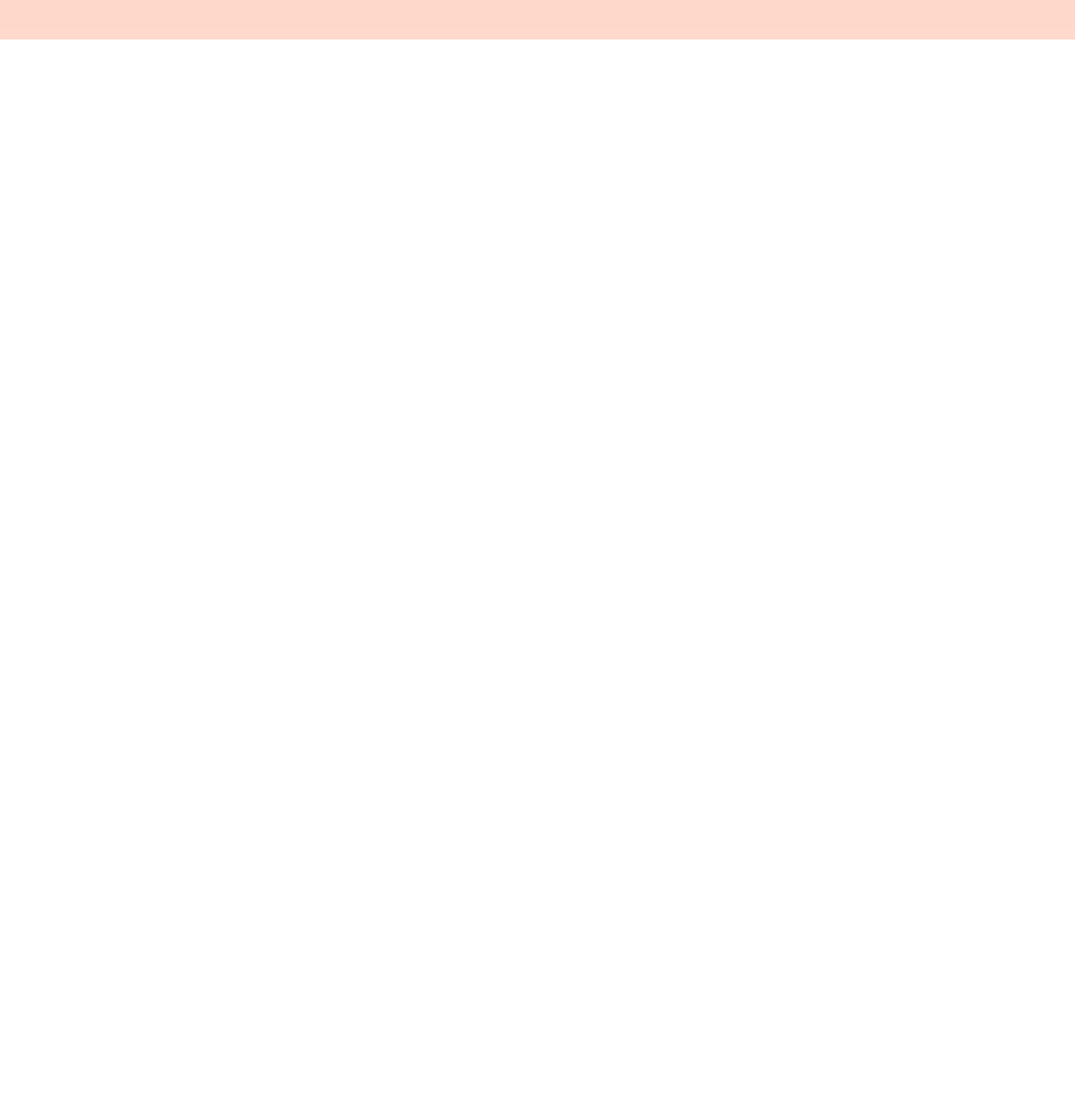
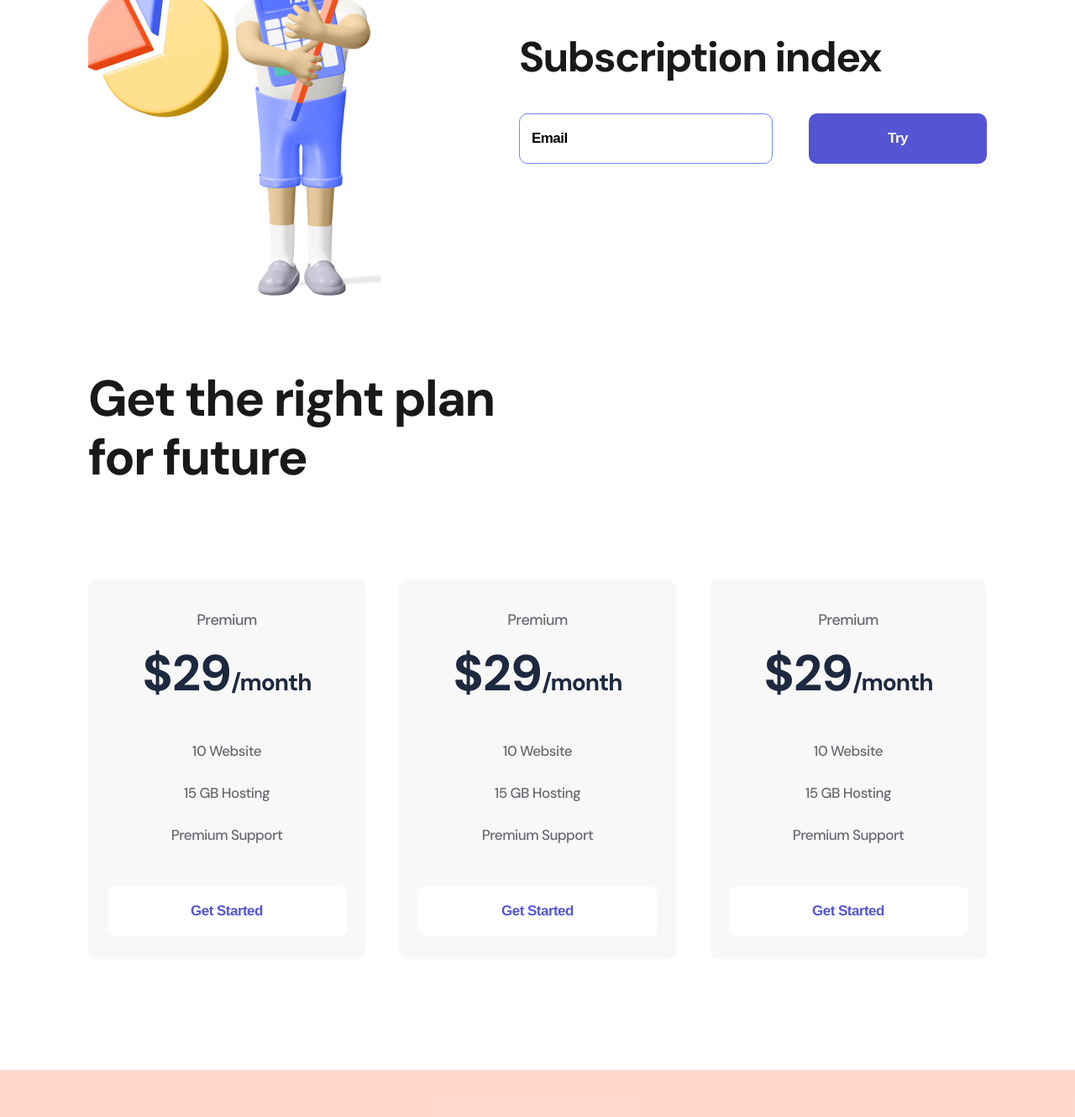
Before and after one commit to AndreyBaliuk/logoipsum, a plain HTML site: page index.html in a window 1280 px wide. Shown: the part 983-2313 px from the top of the page at 84% size. Before the commit the page ends 1030 px from the top, so only its background shows below. Drawn offline with nearby package versions, Linux system fonts and the light colour scheme.

Commit message:
Add files via upload

```diff
--- a/index.html
+++ b/index.html
@@ -51,6 +51,53 @@
     </div>
     <div><img src="./img/firstman.png" alt="firstman"></div>
   </section>
+  <section class="container subscribe">
+    <div>
+      <img src="./img/Content Image 02.png" alt="content">
+    </div>
+    <div>
+      <h2 class="subscribe_title">Subscription index</h2>
+      <form>
+        <input type="email" placeholder="Email">
+        <button class="button button_violet">Try</button>
+      </form>
+    </div>
+  </section>
+  <section class="container plan">
+    <h2 class="plan_title">Get the right plan for future</h2>
+    <div class="plan_flex">
+      <div class="item">
+        <p class="item_text">Premium</p>
+        <h3 class="item_title">$29<span>/month</span></h3>
+        <ul>
+          <li class="item_li">10 Website</li>
+          <li class="item_li">15 GB Hosting</li>
+          <li class="item_li">Premium Support</li>
+        </ul>
+        <button class="button button_item">Get Started</button>
+      </div>
+      <div class="item">
+        <p class="item_text">Premium</p>
+        <h3 class="item_title">$29<span>/month</span></h3>
+        <ul>
+          <li class="item_li">10 Website</li>
+          <li class="item_li">15 GB Hosting</li>
+          <li class="item_li">Premium Support</li>
+        </ul>
+        <button class="button button_item">Get Started</button>
+      </div>
+      <div class="item">
+        <p class="item_text">Premium</p>
+        <h3 class="item_title">$29<span>/month</span></h3>
+        <ul>
+          <li class="item_li">10 Website</li>
+          <li class="item_li">15 GB Hosting</li>
+          <li class="item_li">Premium Support</li>
+        </ul>
+        <button class="button button_item">Get Started</button>
+      </div>
+    </div>
+  </section>
   <footer class="footer">
     <div class="container footer_flex">
     <div>
--- a/style/style.css
+++ b/style/style.css
@@ -9,7 +9,7 @@ body{
     background-color: rgba(255, 113, 67,0.27);
     padding: 38px 0 48px;
 }
-.header_flex,.footer_flex,.about{
+.header_flex,.footer_flex,.about,.subscribe,.plan_flex{
     display: flex;
     justify-content: space-between;
     align-items: center;
@@ -114,3 +114,102 @@ body{
     color: black;
     transition: 300ms;
 }
+
+.subscribe{
+    margin-bottom: 85px;
+}
+.subscribe_title{
+    font-style: normal;
+    font-weight: 700;
+    font-size: 50px;
+    line-height: 57px;
+    letter-spacing: -1.56316px;
+    color: #19191B;
+    margin-bottom: 38px;
+}
+input{
+    width: 302px;
+    height: 60px;
+    border-radius: 10px;
+    border: 1px solid #7087FF;
+    padding-left: 14px;
+    box-sizing: border-box;
+    margin-right: 39px;
+}
+input::placeholder,input{
+    font-weight: bold;
+    font-size: 17px;
+    line-height: 22px;
+    letter-spacing: -0.531474px;
+    color: #000000;
+}
+input:focus{
+    outline:none;
+}
+
+.plan{
+    margin-bottom: 132px;
+}
+.plan_title{
+    font-weight: 700;
+    font-size: 60px;
+    line-height: 70px;
+    letter-spacing: -1.87579px;
+    color: #19191B;
+    max-width: 504px;
+    margin-bottom: 110px;
+}
+.item{
+    width: 330px;
+    background: #F8F8F8;
+    border-radius: 10px;
+    text-align: center;
+    padding: 34px 0 27px;
+}
+.item:hover{
+    transition: 500ms;
+    background: #FF7143;
+    box-shadow: 0px 32px 34px rgba(255, 112, 59, 0.317827);
+}
+.item_text{
+    font-weight: 400;
+    font-size: 18px;
+    line-height: 28px;
+    text-align: center;
+    letter-spacing: -0.562737px;
+    color: #696871;
+}
+.item:hover .item_text,.item:hover .item_title,.item:hover .item_li{
+    color: #fff;
+    transition: 500ms;
+}
+.item_title{
+    font-weight: 700;
+    font-size: 60px;
+    line-height: 56px;
+    letter-spacing: -1.03448px;
+    color: #1d293f;
+    margin: 22px 0 28px;
+}
+.item_title span{
+    font-size: 28px;
+}
+.item_li{
+    list-style: none;
+    font-weight: 400;
+    font-size: 17px;
+    line-height: 50px;
+    letter-spacing: -0.531474px;
+    color: #696871;
+}
+.button_item{
+    width: 285px;
+    background: #fff;
+    color: #5454D4;
+    margin-top: 36px;
+}
+.item:hover .button_item{
+   background: #9F3919;
+   color: #fff;
+   transition: 500ms;
+}
```
Also changed, not shown: img/Content Image 02.png (added).
